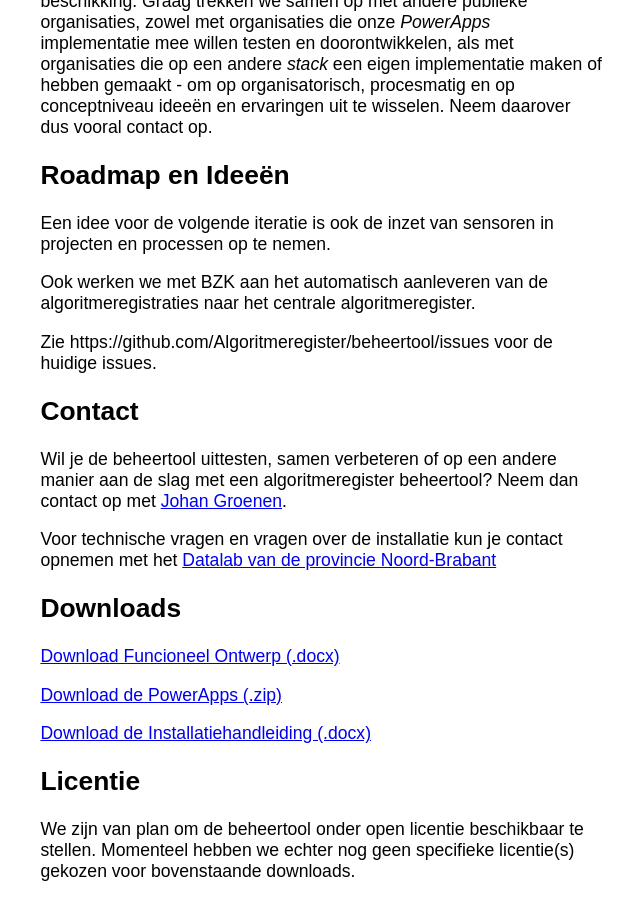
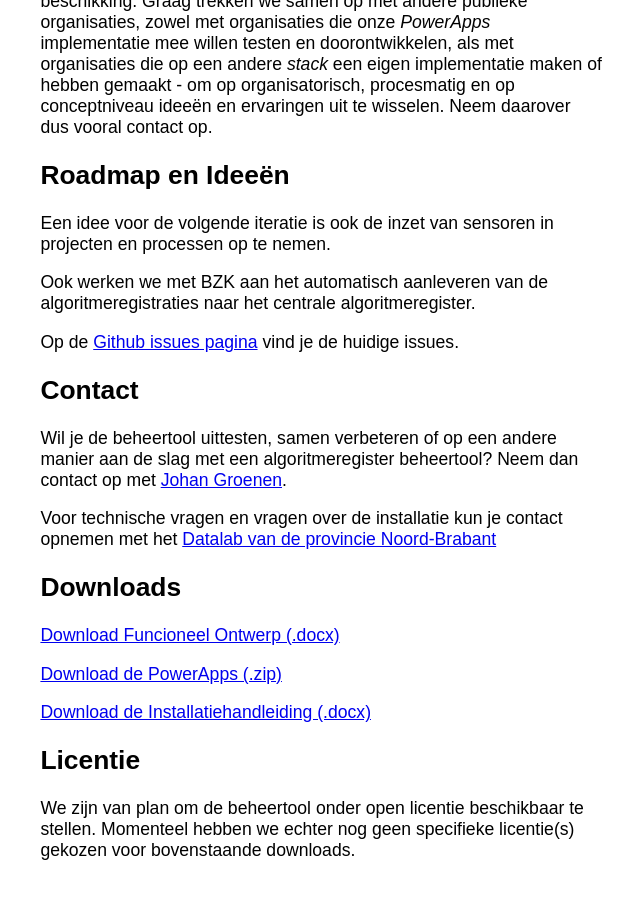
Before and after one commit to Algoritmeregister/beheertool, a Jekyll site: the page built from index.md, in a window 1280 px wide and 900 px high, scrolled down 1348 px. Shown: the whole window, without its empty margins (318-958 px from the left). Built offline with Jekyll 4.4.1, drawn with Linux system fonts in a browser that asks for light colours; some web fonts are replaced; after the commit the page ends 2227 px from its top, so only the background shows below that.

Commit message:
link to issues

```diff
--- a/index.md
+++ b/index.md
@@ -36,7 +36,7 @@ Een idee voor de volgende iteratie is ook de inzet van sensoren in projecten en
 
 Ook werken we met BZK aan het automatisch aanleveren van de algoritmeregistraties naar het centrale algoritmeregister.
 
-Zie https://github.com/Algoritmeregister/beheertool/issues voor de huidige issues.
+Op de [Github issues pagina](https://github.com/Algoritmeregister/beheertool/issues) vind je de huidige issues.
 
 ## Contact
 
```
